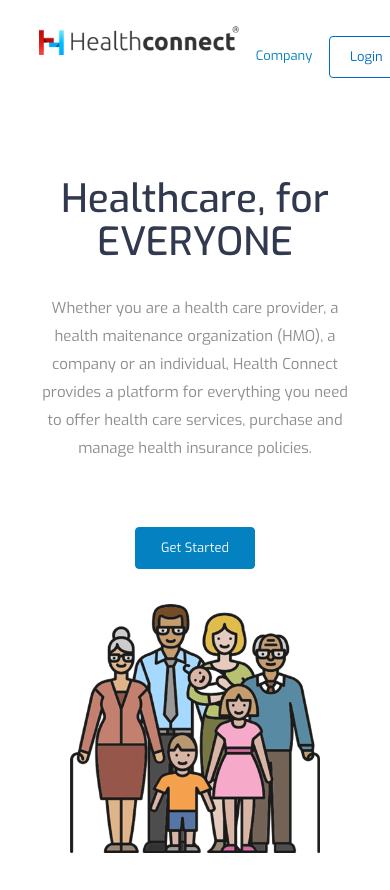
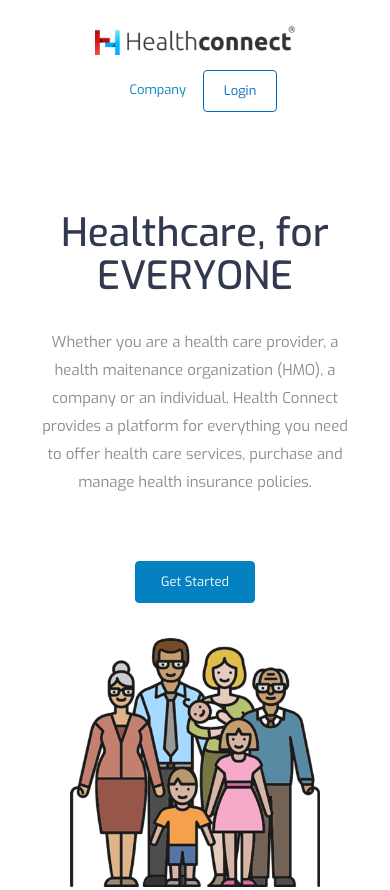
Before and after one commit to codesproject/HealthConnect, a plain HTML site: page index.html in a window 390 px wide. Shown: the top 890 px of the page. Drawn offline with Linux system fonts and the light colour scheme.

Commit message:
css optimized

```diff
--- a/css/Hconnect.css
+++ b/css/Hconnect.css
@@ -92,7 +92,24 @@ body{
 	.menuHeader {
     display: flex;
 	}
+}
 
+
+@media (max-width: 450px) {
+
+	.menuHeader {
+    display: block;
+	}
+
+	.logoimg {
+    flex: 2;
+    text-align: center;
+}
+
+	.menutop {
+    justify-content: center;
+    margin-top: 15px;
+		}
 }
 
 @media (max-width: 590px){
```
